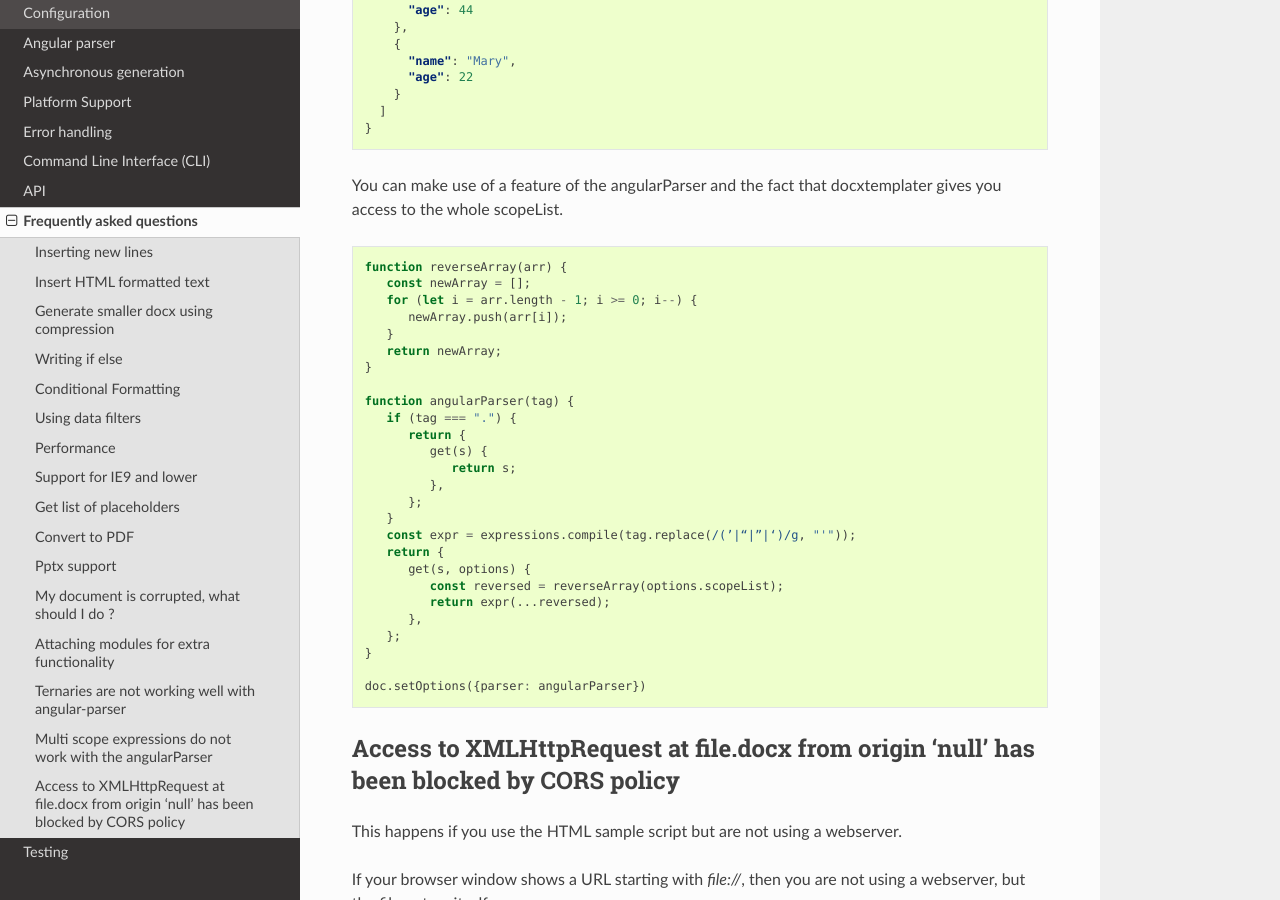
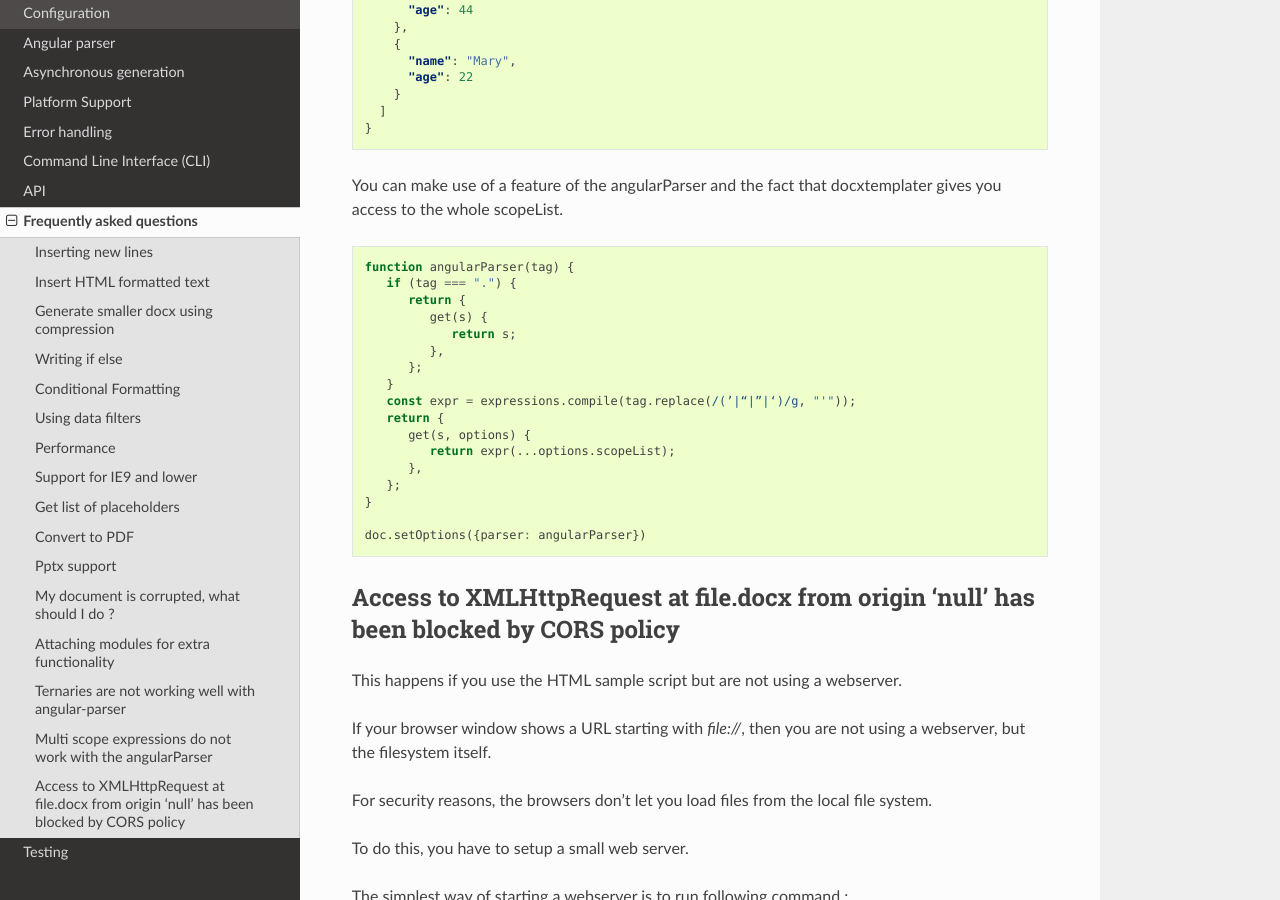
Before and after one commit to open-xml-templating/docxtemplater, a Sphinx documentation site: the page built from docs/source/faq.rst, in a window 1280 px wide and 900 px high, scrolled down 6366 px. Built offline with Sphinx 7.4.7 and the Read the Docs theme 2.0.0, drawn with Linux system fonts in a browser that asks for light colours.

Commit message:
Bugfix example of angular-parser with "multiscope"

```diff
--- a/docs/source/faq.rst
+++ b/docs/source/faq.rst
@@ -339,14 +339,6 @@ You can make use of a feature of the angularParser and the fact that docxtemplat
 
 .. code-block:: javascript
 
-   function reverseArray(arr) {
-      const newArray = [];
-      for (let i = arr.length - 1; i >= 0; i--) {
-         newArray.push(arr[i]);
-      }
-      return newArray;
-   }
-
    function angularParser(tag) {
       if (tag === ".") {
          return {
@@ -358,8 +350,7 @@ You can make use of a feature of the angularParser and the fact that docxtemplat
       const expr = expressions.compile(tag.replace(/(’|“|”|‘)/g, "'"));
       return {
          get(s, options) {
-            const reversed = reverseArray(options.scopeList);
-            return expr(...reversed);
+            return expr(...options.scopeList);
          },
       };
    }
```
Also changed, not shown: 2 other files.
